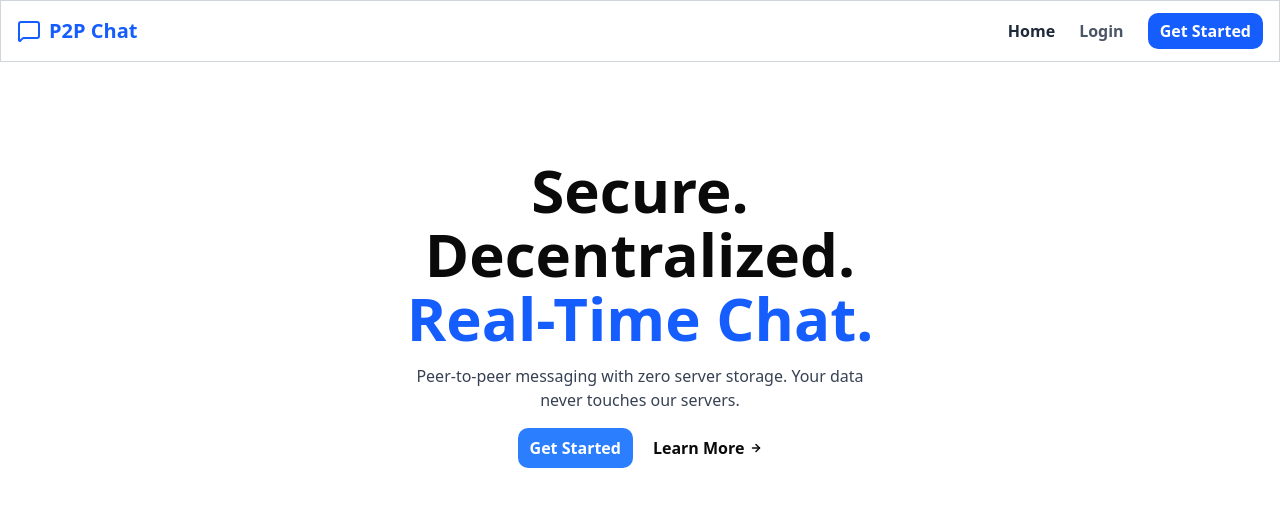
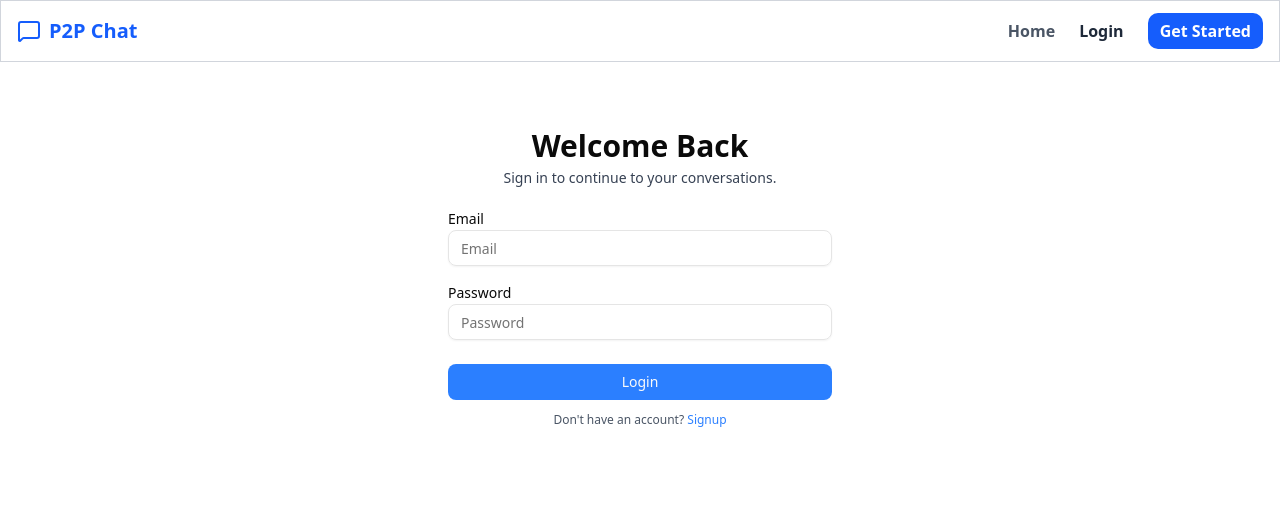
Before and after one commit to JoyM268/Distributed-P2P-Chat-Application, a React (Vite) app: page /login in a window 1280 px wide. Shown: the top 506 px of the page. Built offline with nearby package versions, Linux system fonts and the light colour scheme; no server answers.

Commit message:
Added Routing

```diff
--- a/package.json
+++ b/package.json
@@ -25,6 +25,7 @@
     "motion": "^12.23.26",
     "react": "^19.2.0",
     "react-dom": "^19.2.0",
+    "react-router-dom": "^7.10.1",
     "tailwind-merge": "^3.4.0",
     "tailwindcss": "^4.1.17"
   },
--- a/src/App.tsx
+++ b/src/App.tsx
@@ -13,19 +13,15 @@ import usePresence from "./hooks/usePresence";
 import { ref, set, serverTimestamp } from "firebase/database";
 import { db } from "@/services/firebase";
 import { Spinner } from "./components/ui/spinner";
+import { Route, Routes } from "react-router-dom";
+import ProtectedRoutes from "./components/ProtectedRoutes";
+import PublicRoutes from "./components/PublicRoutes";
 
 function App() {
-	const [option, setOption] = useState<"main" | "login" | "signup">("main");
 	const [logoutWarning, setLogoutWarning] = useState<boolean>(false);
 	const [addPeers, setAddPeers] = useState<boolean>(false);
-	const { currentUser, authLoading } = useAuth();
+	const { authLoading } = useAuth();
 	usePresence();
-
-	function changeOption(newOption: "main" | "login" | "signup") {
-		if (option !== newOption) {
-			setOption(newOption);
-		}
-	}
 
 	async function logout() {
 		try {
@@ -62,20 +58,48 @@ function App() {
 
 	return (
 		<>
-			{currentUser && (
-				<UserChat
-					toggleLogoutWarning={toggleLogoutWarning}
-					toggleAddPeers={toggleAddPeers}
-				/>
-			)}
-			{!currentUser && (
-				<div>
-					<MainHeader option={option} changeOption={changeOption} />
-					{option === "main" && <HeroSection />}
-					{option === "login" && <Login />}
-					{option === "signup" && <Signup />}
-				</div>
-			)}
+			<Routes>
+				<Route element={<ProtectedRoutes />}>
+					<Route
+						path="/chat/:username?"
+						element={
+							<UserChat
+								toggleLogoutWarning={toggleLogoutWarning}
+								toggleAddPeers={toggleAddPeers}
+							/>
+						}
+					/>
+				</Route>
+				<Route element={<PublicRoutes />}>
+					<Route
+						path="/"
+						element={
+							<>
+								<MainHeader />
+								<HeroSection />
+							</>
+						}
+					/>
+					<Route
+						path="/login"
+						element={
+							<>
+								<MainHeader />
+								<Login />
+							</>
+						}
+					/>
+					<Route
+						path="/signup"
+						element={
+							<>
+								<MainHeader />
+								<Signup />
+							</>
+						}
+					/>
+				</Route>
+			</Routes>
 			<LogoutWarning
 				logoutWarning={logoutWarning}
 				setLogoutWarning={setLogoutWarning}
--- a/src/components/MainHeader.tsx
+++ b/src/components/MainHeader.tsx
@@ -1,52 +1,41 @@
 import { MessageSquare } from "lucide-react";
+import { NavLink } from "react-router-dom";
+import clsx from "clsx";
 
-export default function MainHeader({
-	option,
-	changeOption,
-}: {
-	option: "main" | "login" | "signup";
-	changeOption: (newOption: "main" | "login" | "signup") => void;
-}) {
+export default function MainHeader() {
 	return (
 		<div className="flex justify-between items-center px-4 py-3 text-blue-600 border-b border border-gray-300 fixed w-full z-20 bg-white">
-			<div
-				className="flex gap-2  items-center cursor-pointer"
-				onClick={() => {
-					changeOption("main");
-				}}
-			>
+			<NavLink to="/" className="flex gap-2  items-center cursor-pointer">
 				<MessageSquare />{" "}
 				<span className="font-semibold text-xl">P2P Chat</span>
-			</div>
-			<div className="flex gap-6 font-semibold">
-				<button
-					className={`text-gray-600 cursor-pointer ${
-						option === "main" ? "text-gray-800" : ""
-					}`}
-					onClick={() => {
-						changeOption("main");
-					}}
+			</NavLink>
+			<div className="flex gap-6 font-semibold items-center">
+				<NavLink
+					to="/"
+					className={({ isActive }) =>
+						clsx("text-gray-600 cursor-pointer", {
+							"text-gray-800": isActive,
+						})
+					}
 				>
 					Home
-				</button>
-				<button
-					className={`text-gray-600 cursor-pointer ${
-						option === "login" ? "text-gray-800" : ""
-					}`}
-					onClick={() => {
-						changeOption("login");
-					}}
+				</NavLink>
+				<NavLink
+					to="/login"
+					className={({ isActive }) =>
+						clsx("text-gray-600 cursor-pointer", {
+							"text-gray-800": isActive,
+						})
+					}
 				>
 					Login
-				</button>
-				<button
+				</NavLink>
+				<NavLink
+					to="/signup"
 					className="text-white px-3 py-1.5 bg-blue-600 rounded-lg cursor-pointer"
-					onClick={() => {
-						changeOption("signup");
-					}}
 				>
 					Get Started
-				</button>
+				</NavLink>
 			</div>
 		</div>
 	);
--- /dev/null
+++ b/src/components/ProtectedRoutes.tsx
@@ -0,0 +1,8 @@
+import { useAuth } from "@/hooks/useAuth";
+import { Outlet, Navigate } from "react-router-dom";
+
+export default function ProtectedRoutes() {
+	const { currentUser } = useAuth();
+
+	return currentUser ? <Outlet /> : <Navigate to="/login" replace />;
+}
--- /dev/null
+++ b/src/components/PublicRoutes.tsx
@@ -0,0 +1,8 @@
+import { useAuth } from "@/hooks/useAuth";
+import { Outlet, Navigate } from "react-router-dom";
+
+export default function PublicRoutes() {
+	const { currentUser } = useAuth();
+
+	return currentUser === null ? <Outlet /> : <Navigate to="/chat" replace />;
+}
--- a/src/main.tsx
+++ b/src/main.tsx
@@ -3,11 +3,14 @@ import { createRoot } from "react-dom/client";
 import "./index.css";
 import App from "./App.tsx";
 import { AuthProvider } from "./context/AuthContext.tsx";
+import { BrowserRouter } from "react-router-dom";
 
 createRoot(document.getElementById("root")!).render(
 	<StrictMode>
-		<AuthProvider>
-			<App />
-		</AuthProvider>
+		<BrowserRouter>
+			<AuthProvider>
+				<App />
+			</AuthProvider>
+		</BrowserRouter>
 	</StrictMode>
 );
--- a/src/pages/HeroSection.tsx
+++ b/src/pages/HeroSection.tsx
@@ -1,4 +1,5 @@
 import { ArrowRight } from "lucide-react";
+import { NavLink } from "react-router-dom";
 
 export default function HeroSection() {
 	return (
@@ -13,13 +14,19 @@ export default function HeroSection() {
 				touches our servers.
 			</p>
 			<div className="flex gap-5">
-				<button className="text-white font-semibold bg-blue-500 px-3 py-2 rounded-lg cursor-pointer">
+				<NavLink
+					to="/signup"
+					className="text-white font-semibold bg-blue-500 px-3 py-2 rounded-lg cursor-pointer"
+				>
 					Get Started
-				</button>
-				<button className="flex items-center gap-1.5 font-semibold cursor-pointer">
+				</NavLink>
+				<a
+					href="https://github.com/JoyM268/Distributed-P2P-Chat-Application"
+					className="flex items-center gap-1.5 font-semibold cursor-pointer"
+				>
 					<span>Learn More</span>
 					<ArrowRight size={12} strokeWidth={3} />
-				</button>
+				</a>
 			</div>
 		</div>
 	);
--- a/src/pages/Login.tsx
+++ b/src/pages/Login.tsx
@@ -4,6 +4,7 @@ import { Label } from "@/components/ui/label";
 import { useState } from "react";
 import { signInWithEmailAndPassword, auth } from "@/services/firebase";
 import { FirebaseError } from "firebase/app";
+import { NavLink } from "react-router-dom";
 
 export default function Login() {
 	const [email, setEmail] = useState<string>("");
@@ -71,7 +72,9 @@ export default function Login() {
 			</form>
 			<div className="text-gray-600 text-xs -mt-3">
 				Don't have an account?{" "}
-				<span className="text-blue-500 cursor-pointer">Signup</span>
+				<NavLink to="/signup" className="text-blue-500 cursor-pointer">
+					Signup
+				</NavLink>
 			</div>
 		</div>
 	);
--- a/src/pages/Signup.tsx
+++ b/src/pages/Signup.tsx
@@ -5,6 +5,7 @@ import { useState } from "react";
 import { auth, db, createUserWithEmailAndPassword } from "@/services/firebase";
 import { FirebaseError } from "firebase/app";
 import { ref, set, get } from "firebase/database";
+import { NavLink } from "react-router-dom";
 
 export default function Signup() {
 	const [username, setUsername] = useState<string>("");
@@ -120,7 +121,9 @@ export default function Signup() {
 			</form>
 			<div className="text-gray-600 text-xs -mt-3">
 				Already have an account?{" "}
-				<span className="text-blue-500 cursor-pointer">Login</span>
+				<NavLink to="/login" className="text-blue-500 cursor-pointer">
+					Login
+				</NavLink>
 			</div>
 		</div>
 	);
--- a/src/pages/UserChat.tsx
+++ b/src/pages/UserChat.tsx
@@ -2,10 +2,11 @@ import { AnimatePresence } from "motion/react";
 import Sidebar from "@/components/Sidebar";
 import Chat from "@/components/Chat";
 import SelectPeerMessage from "@/components/SelectPeerMessage";
-import { useState } from "react";
+import { useEffect, useState } from "react";
 import useWebRTC from "@/hooks/useWebRTC";
 import useFriends from "@/hooks/useFriends";
 import { useAuth } from "@/hooks/useAuth";
+import { useParams, useNavigate } from "react-router-dom";
 
 export default function UserChat({
 	toggleLogoutWarning,
@@ -14,12 +15,23 @@ export default function UserChat({
 	toggleLogoutWarning: () => void;
 	toggleAddPeers: () => void;
 }) {
-	const [sidebar, setSidebar] = useState<boolean>(true);
-	const [selectedUser, setSelectedUser] = useState<string | null>(null);
+	const { username } = useParams<{ username?: string }>();
+	const navigate = useNavigate();
+
 	const { currentUser } = useAuth();
 	const { friends, loading } = useFriends({
 		currentUserId: currentUser?.uid || null,
 	});
+	const user = friends.find((f) => f.username === username);
+	const selectedUser = user?.uid ?? null;
+
+	useEffect(() => {
+		if (username && !loading && !user) {
+			navigate("/chat", { replace: true });
+		}
+	}, [username, loading, user, navigate]);
+
+	const [sidebar, setSidebar] = useState(true);
 
 	const { sendMessage, messages } = useWebRTC(
 		currentUser?.uid || null,
@@ -27,29 +39,26 @@ export default function UserChat({
 	);
 
 	function toggleSidebar() {
-		setSidebar((sidebar) => !sidebar);
+		setSidebar((s) => !s);
 	}
 
 	function selectUser(uid: string) {
-		if (selectedUser && selectedUser === uid) {
-			setSelectedUser(null);
+		if (uid === selectedUser) {
+			navigate("/chat", { replace: true });
 			return;
 		}
-		setSelectedUser(uid);
+
+		const friend = friends.find((f) => f.uid === uid);
+		if (friend) {
+			navigate(`/chat/${friend.username}`);
+		} else {
+			navigate("/chat", { replace: true });
+		}
 	}
 
 	function handleSend(content: string) {
-		console.log("handleSend called with:", { selectedUser, content });
 		if (selectedUser && content.trim()) {
-			console.log("Calling sendMessage with selectedUser:", selectedUser);
 			sendMessage(selectedUser, content.trim());
-		} else {
-			console.log(
-				"Not sending - selectedUser:",
-				selectedUser,
-				"content:",
-				content
-			);
 		}
 	}
 
@@ -67,6 +76,7 @@ export default function UserChat({
 					/>
 				)}
 			</AnimatePresence>
+
 			{selectedUser ? (
 				<Chat
 					toggleSidebar={toggleSidebar}
```
Also changed, not shown: 1 other file (tests, documents, lock files or other folders).
